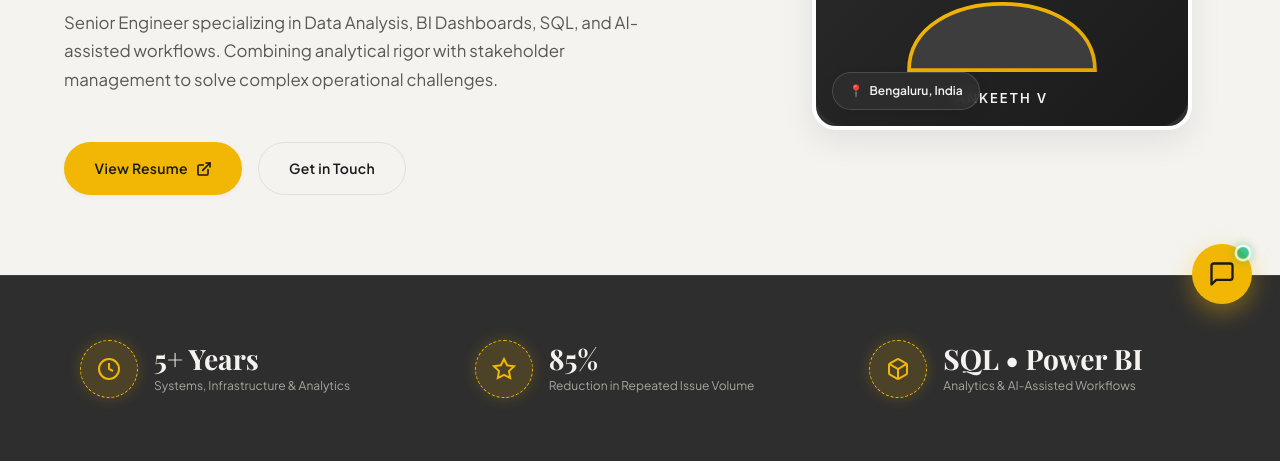
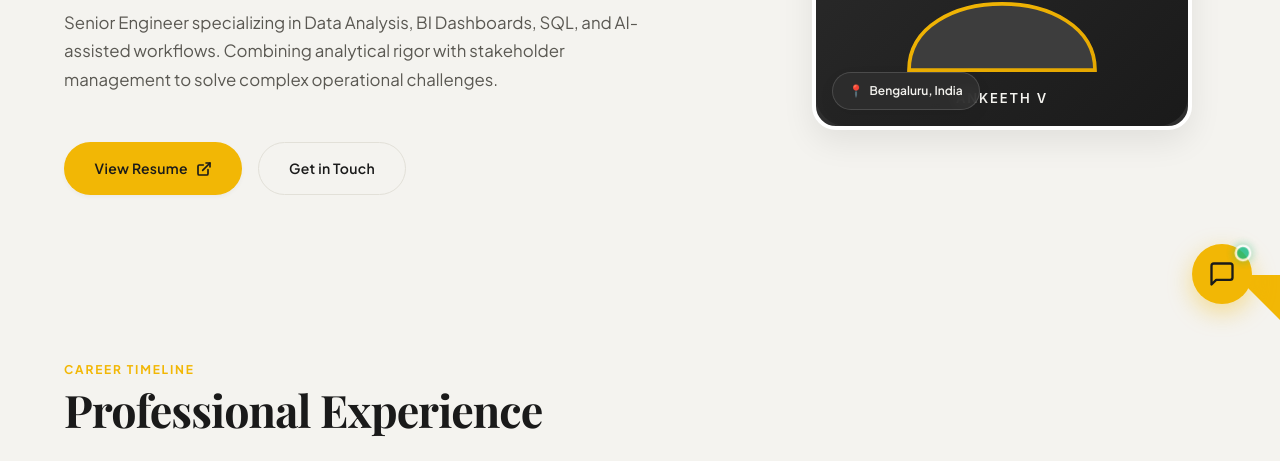
Before and after one commit to AnkeethV/PortfolioWebsite, a website with bundled scripts: page public/index.html in a window 1280 px wide. Shown: the part 468-929 px from the top of the page. Built offline with nearby package versions, Linux system fonts and the light colour scheme; files whose address does not match are found by name; a web font is replaced by a local one.

```diff
--- a/public/index.html
+++ b/public/index.html
@@ -33,7 +33,6 @@
   <!-- Section Stylesheets -->
   <link rel="stylesheet" href="/css/sections/nav.css">
   <link rel="stylesheet" href="/css/sections/hero.css">
-  <link rel="stylesheet" href="/css/sections/highlights.css">
   <link rel="stylesheet" href="/css/sections/experience.css">
   <link rel="stylesheet" href="/css/sections/projects.css">
   <link rel="stylesheet" href="/css/sections/skills.css">
@@ -146,47 +145,8 @@
       </div>
     </section>
 
-    <!-- 2. Highlights / Contrast Band -->
-    <section id="highlights" class="highlights-contrast-band" aria-label="Key Achievements">
-      <div class="container">
-        <div class="highlights-grid">
-          <!-- Stat 1 -->
-          <div class="stat-badge-card">
-            <div class="scalloped-seal-icon">
-              <svg xmlns="http://www.w3.org/2000/svg" width="24" height="24" viewBox="0 0 24 24" fill="none" stroke="currentColor" stroke-width="2"><circle cx="12" cy="12" r="10"></circle><polyline points="12 6 12 12 16 14"></polyline></svg>
-            </div>
-            <div class="stat-info">
-              <span class="stat-number">5+ Years</span>
-              <span class="stat-label">Systems, Infrastructure & Analytics</span>
-            </div>
-          </div>
 
-          <!-- Stat 2 -->
-          <div class="stat-badge-card">
-            <div class="scalloped-seal-icon">
-              <svg xmlns="http://www.w3.org/2000/svg" width="24" height="24" viewBox="0 0 24 24" fill="none" stroke="currentColor" stroke-width="2"><polygon points="12 2 15.09 8.26 22 9.27 17 14.14 18.18 21.02 12 17.77 5.82 21.02 7 14.14 2 9.27 8.91 8.26 12 2"></polygon></svg>
-            </div>
-            <div class="stat-info">
-              <span class="stat-number">85%</span>
-              <span class="stat-label">Reduction in Repeated Issue Volume</span>
-            </div>
-          </div>
-
-          <!-- Stat 3 -->
-          <div class="stat-badge-card">
-            <div class="scalloped-seal-icon">
-              <svg xmlns="http://www.w3.org/2000/svg" width="24" height="24" viewBox="0 0 24 24" fill="none" stroke="currentColor" stroke-width="2"><path d="M21 16V8a2 2 0 0 0-1-1.73l-7-4a2 2 0 0 0-2 0l-7 4A2 2 0 0 0 3 8v8a2 2 0 0 0 1 1.73l7 4a2 2 0 0 0 2 0l7-4A2 2 0 0 0 21 16z"></path><polyline points="3.27 6.96 12 12.01 20.73 6.96"></polyline><line x1="12" y1="22.08" x2="12" y2="12"></line></svg>
-            </div>
-            <div class="stat-info">
-              <span class="stat-number">SQL • Power BI</span>
-              <span class="stat-label">Analytics & AI-Assisted Workflows</span>
-            </div>
-          </div>
-        </div>
-      </div>
-    </section>
-
-    <!-- 3. Experience Section -->
+    <!-- 2. Experience Section -->
     <section id="experience" class="section-padding folded-corner-section" aria-label="Work Experience">
       <div class="container">
         <div class="section-header">
@@ -200,7 +160,7 @@
       </div>
     </section>
 
-    <!-- 4. Projects Section -->
+    <!-- 3. Projects Section -->
     <section id="projects" class="section-padding" aria-label="Projects">
       <div class="container">
         <div class="section-header">
@@ -214,7 +174,7 @@
       </div>
     </section>
 
-    <!-- 5. Skills Section -->
+    <!-- 4. Skills Section -->
     <section id="skills" class="section-padding folded-corner-section" aria-label="Skills">
       <div class="container">
         <div class="section-header">
@@ -228,7 +188,7 @@
       </div>
     </section>
 
-    <!-- 6. FAQ Section -->
+    <!-- 5. FAQ Section -->
     <section id="faq" class="section-padding" aria-label="Frequently Asked Questions">
       <div class="container">
         <div class="faq-two-col">
@@ -254,7 +214,7 @@
       </div>
     </section>
 
-    <!-- 7. Contact Section -->
+    <!-- 6. Contact Section -->
     <section id="contact" class="contact-accent-band" aria-label="Contact Ankeeth V">
       <div class="container">
         <div class="contact-split-grid">
```
Also changed, not shown: tests/test-phase5.js (+1 -2 lines), tests/test-phase6.js (+1 -2 lines).
